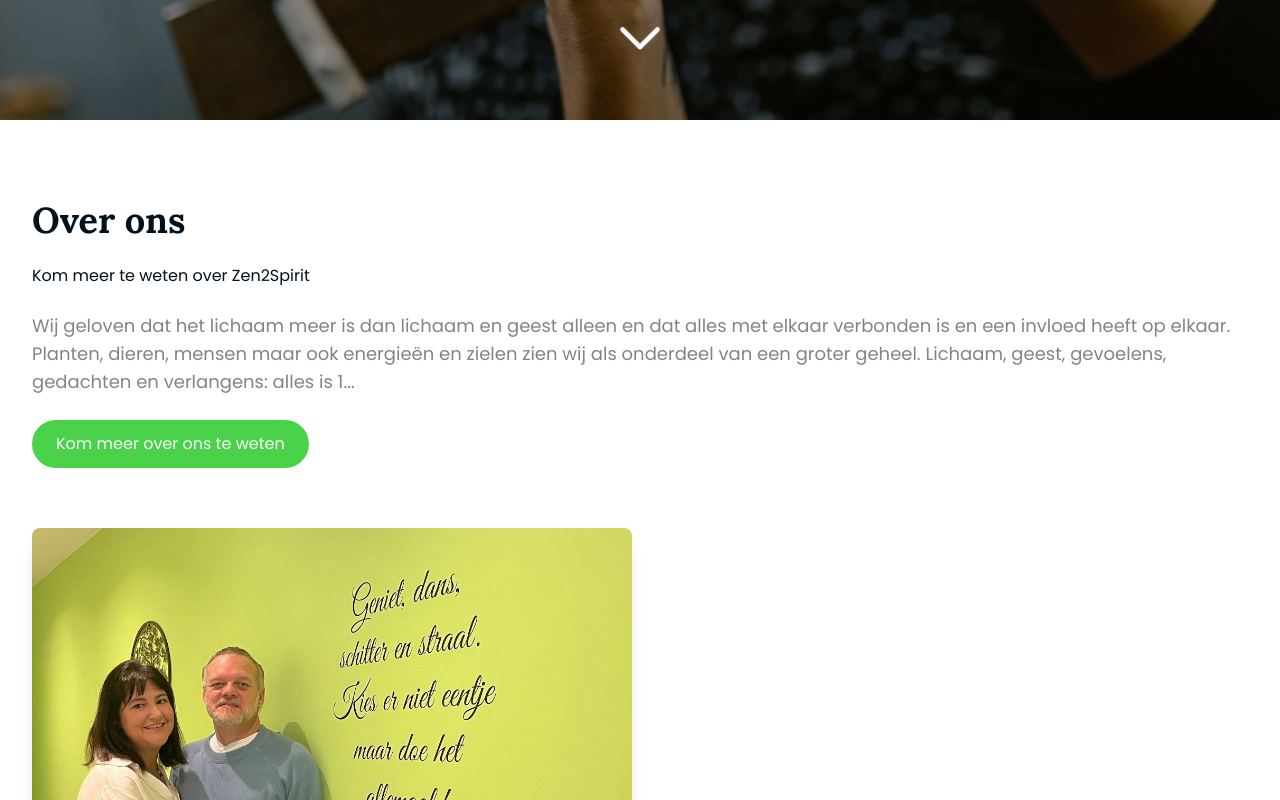
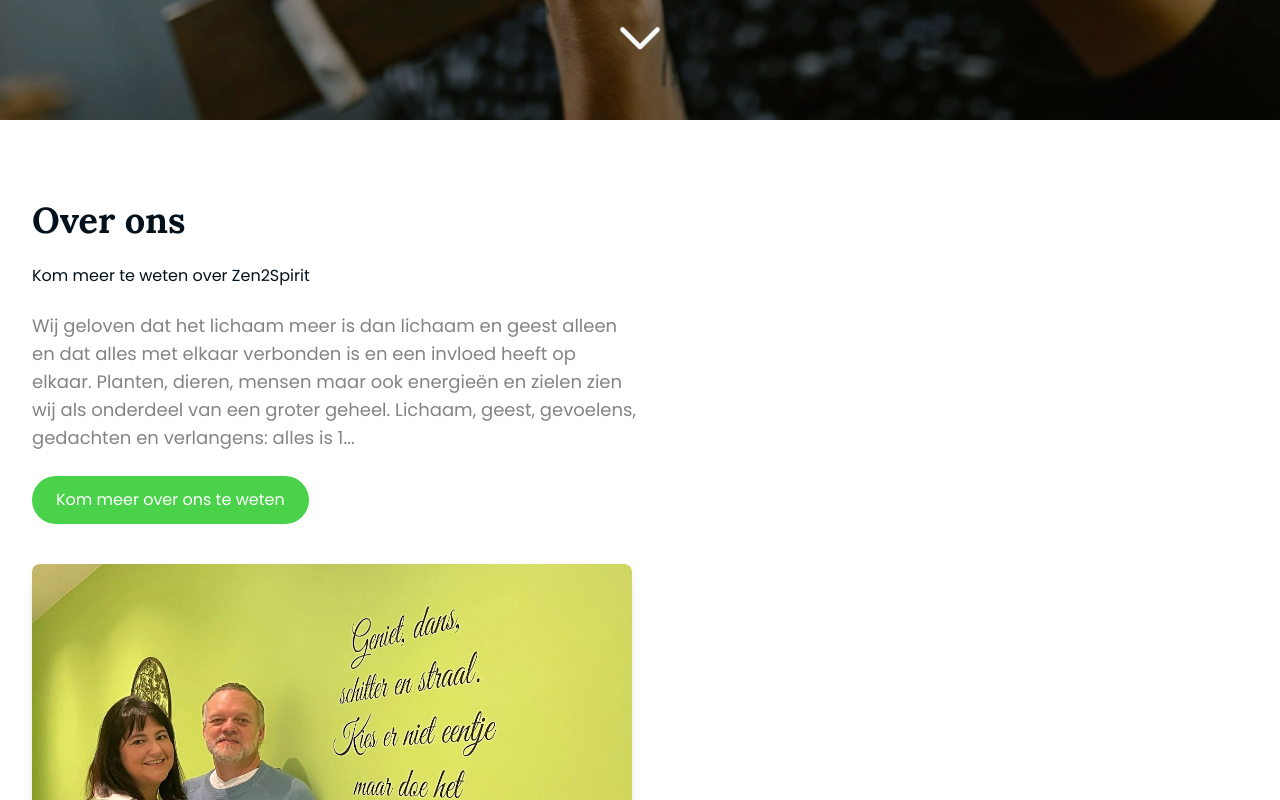
Before and after one commit to Zen2Spirit/next, a Next.js app: page / in a window 1280 px wide. Shown: the part 680-1480 px from the top of the page. Built offline with nearby package versions, Linux system fonts and the light colour scheme.

Commit message:
Fix about section home

```diff
--- a/modules/home.tsx
+++ b/modules/home.tsx
@@ -71,8 +71,8 @@ export function Home() {
       </div>
 
       <section id="about" className="w-full">
-        <div className="container mx-auto px-4 sm:px-6 md:px-8 py-20 flex flex-wrap gap-15 justify-between">
-          <div className="flex flex-col gap-6">
+        <div className="container mx-auto px-4 sm:px-6 md:px-8 py-20 flex flex-wrap gap-10 justify-between">
+          <div className="flex flex-col gap-6 lg:w-full xl:w-1/2">
             <h2 className="text-4xl font-bold">Over ons</h2>
             <p>Kom meer te weten over Zen2Spirit</p>
             <p className="text-lg text-dark-gray">
```
